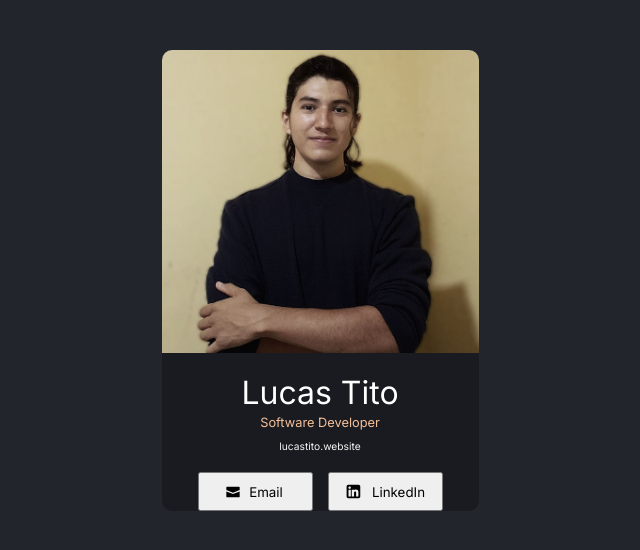
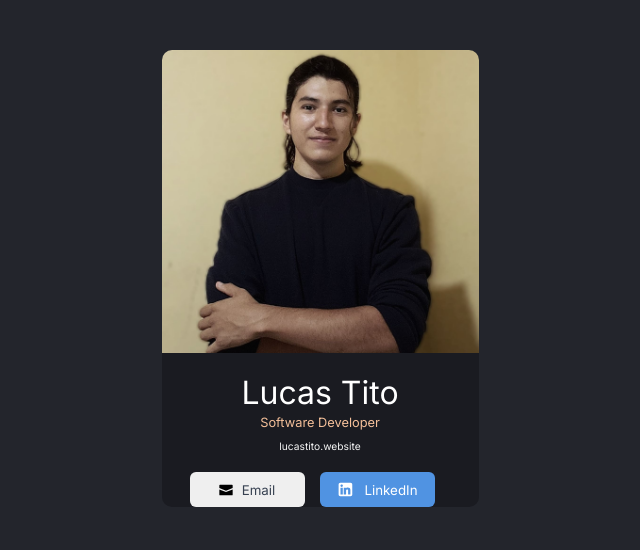
Before and after one commit to Lucas-Tito/FirstSteps_ReactJS, a JavaScript app in the folder Projects/2_businesscard/: page / in a window 1280 px wide. Shown: the top 550 px of the page, without its empty margins (320-960 px from the left). Built offline with nearby package versions, Linux system fonts and the light colour scheme.

Commit message:
styled contact btns

```diff
--- a/Projects/2_businesscard/src/style.css
+++ b/Projects/2_businesscard/src/style.css
@@ -73,6 +73,8 @@
     justify-content: center;
     width: 115px;
     padding: 7px 11px 7px 9px;
+    border: none;
+    border-radius: 6px;
 }
 
 .contact_btns img{
@@ -87,4 +89,11 @@
 
 .contact_btns #email{
     margin-right: 15px;
+    color: #374151;
 }
+
+.contact_btns #linkedin{
+    color: white;
+    margin-right: 15px;
+    background-color: #5093E2;
+}
```
Also changed, not shown: Projects/2_businesscard/src/images/linkedin_icon.svg.
